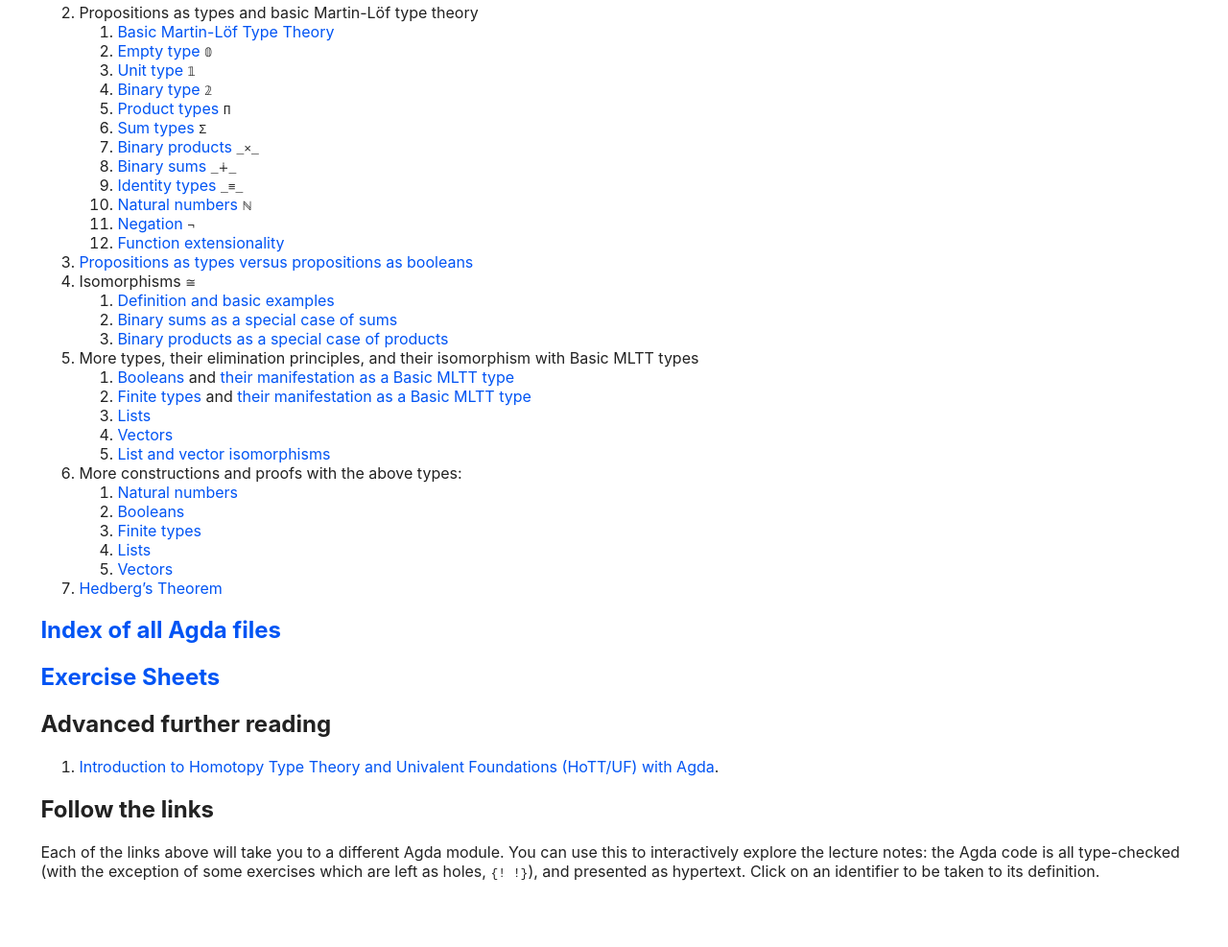
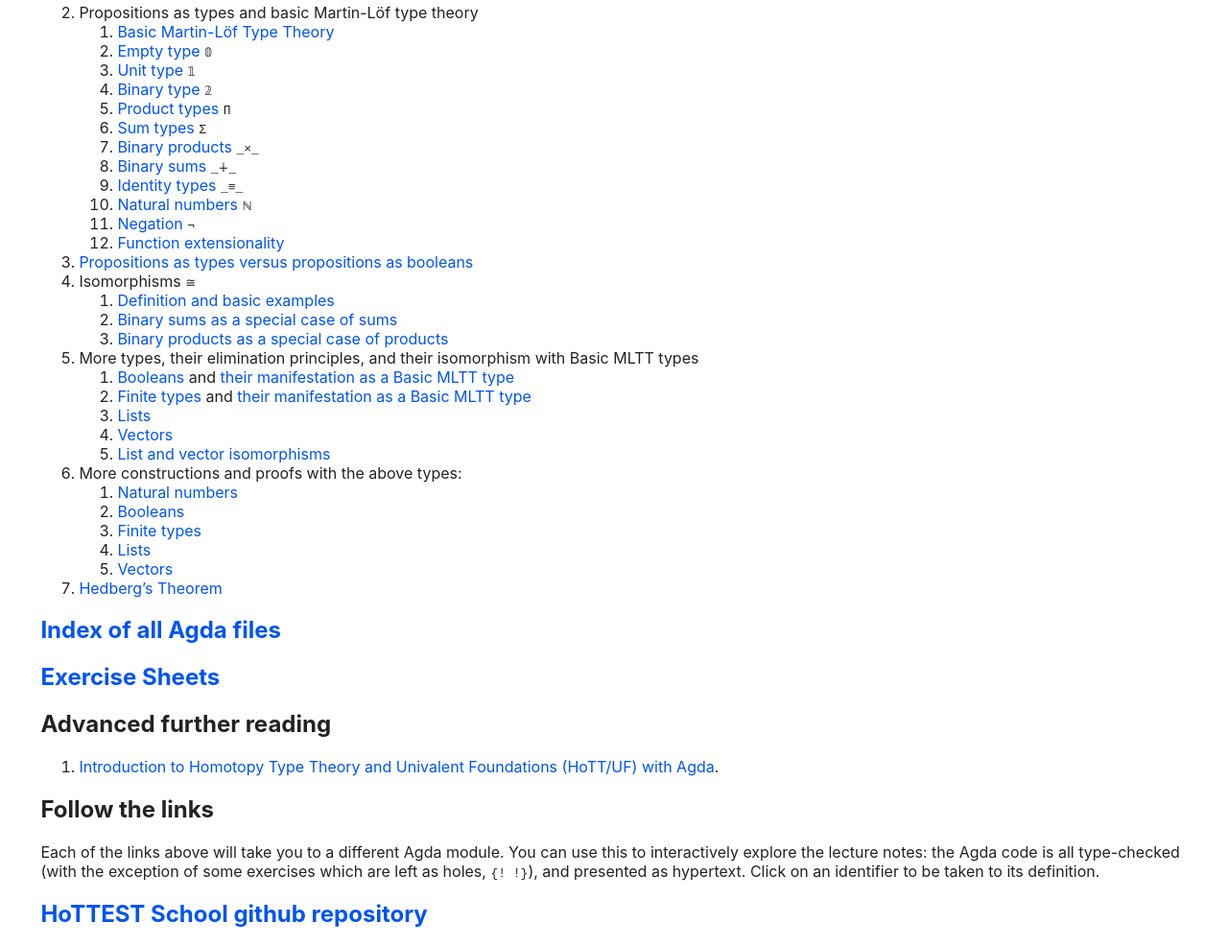
Before and after one commit to martinescardo/HoTTEST-Summer-School, a plain HTML site: page index.html in a window 1280 px wide. Shown: the part 289-1276 px from the top of the page at 96% size. Before the commit the page ends 1223 px from the top, so only its background shows below. Drawn offline with Linux system fonts and the light colour scheme; a web font is replaced by a local one.

Commit message:
Deploying to gh-pages from @ martinescardo/HoTTEST-Summer-School@12d11a67258da3212706b5f45ce3d4c6c6691755 🚀

```diff
--- a/index.html
+++ b/index.html
@@ -104,6 +104,9 @@ can use this to interactively explore the lecture notes: the Agda code
 is all type-checked (with the exception of some exercises which are left
 as holes, <code>{! !}</code>), and presented as hypertext. Click on an
 identifier to be taken to its definition.</p>
+<h2 id="hottest-school-github-repository"><a
+href="https://github.com/martinescardo/HoTTEST-Summer-School">HoTTEST
+School github repository</a></h2>
 
   </article>
 </div>
```
